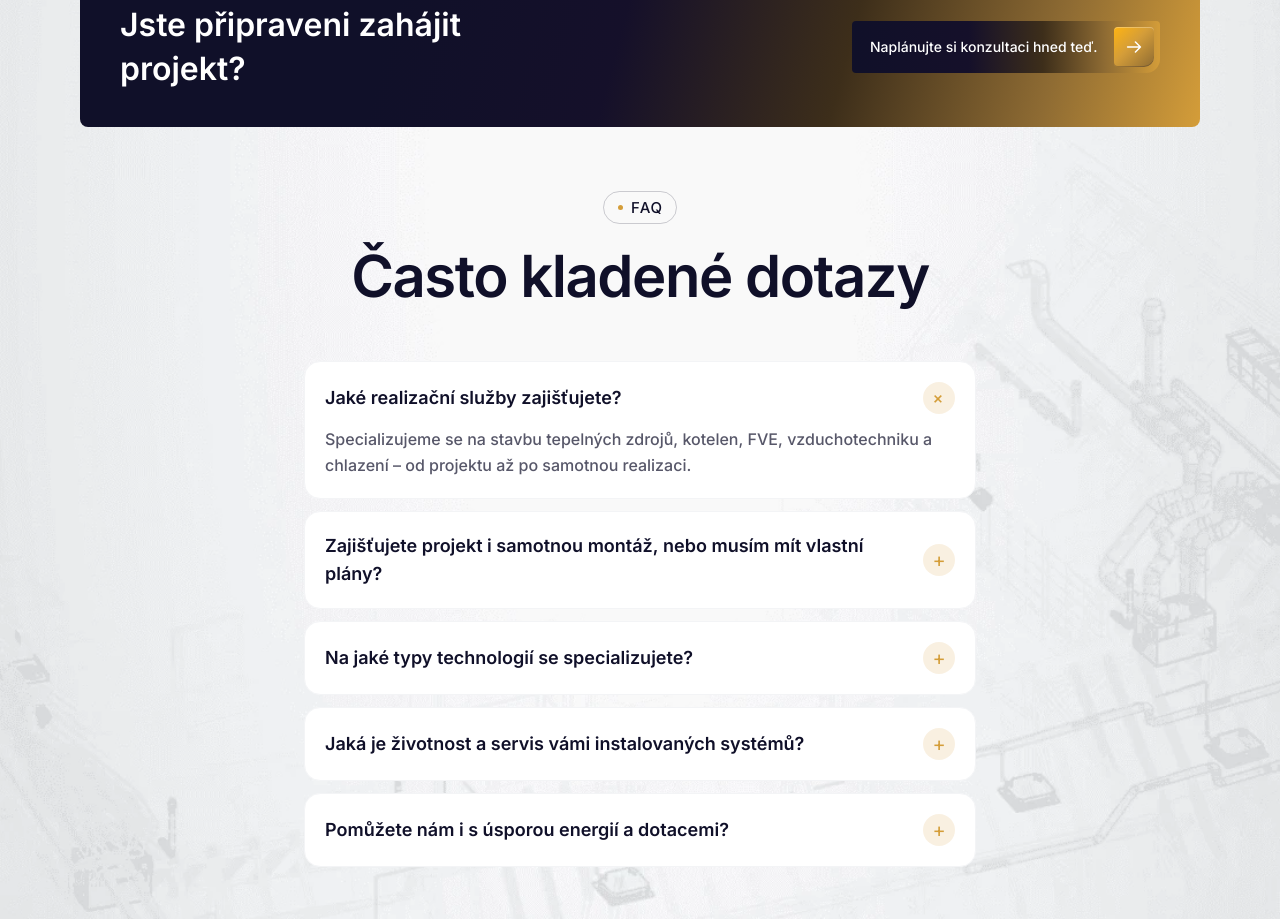
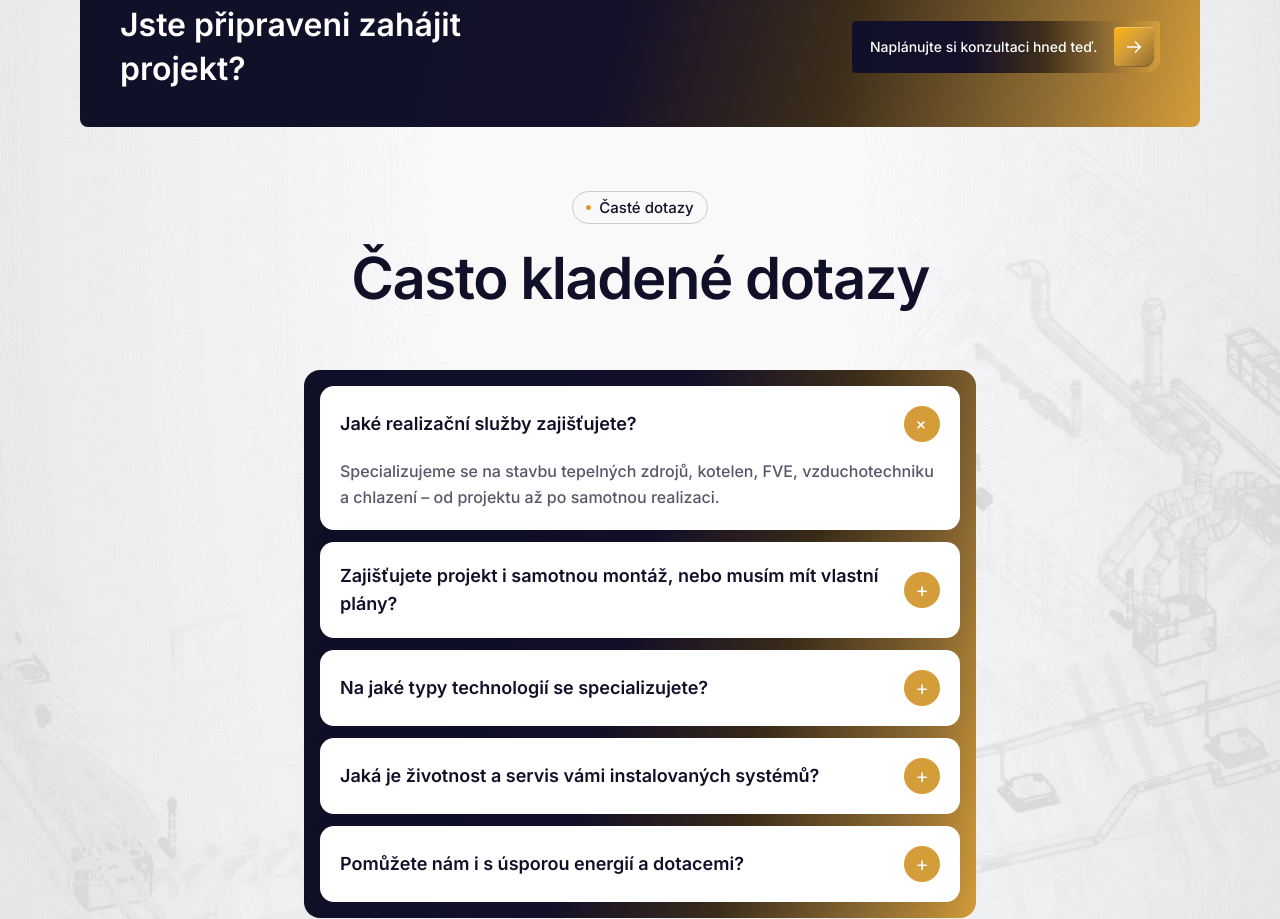
Before and after one commit to GringoOG/prokat, an Astro site: page /sluzby in a window 1280 px wide. Shown: the part 1298-2217 px from the top of the page. Built offline with nearby package versions, Linux system fonts and the light colour scheme; Astro itself is replaced by a stand-in of ours.

Commit message:
Sjednotit FAQ na webu na modro-zlatý rám jako u služeb.
Co-authored-by: Cursor <cursoragent@cursor.com>

```diff
--- a/src/components/FaqSection.astro
+++ b/src/components/FaqSection.astro
@@ -31,32 +31,37 @@ const faqs = [
 ];
 ---
 
-<section class="pb-16 pt-6 lg:pb-20 lg:pt-8">
-  <div class="mx-auto max-w-site px-6 lg:px-[28px]">
-    <div class="mb-12 text-center">
-      <SeoLabel class="mx-auto mb-4">FAQ</SeoLabel>
-      <h2 class="text-3xl font-semibold leading-snug tracking-tight text-navy sm:text-4xl lg:text-[58px] lg:leading-[1.25]">
+<section class="services-watermark relative pb-16 pt-6 lg:pb-20 lg:pt-8">
+  <div class="relative mx-auto max-w-site px-6 lg:px-[28px]">
+    <div class="mb-10 text-center lg:mb-14">
+      <SeoLabel class="mx-auto mb-5">Časté dotazy</SeoLabel>
+      <h2
+        class="text-3xl font-semibold leading-snug tracking-tight text-navy sm:text-4xl lg:text-[58px] lg:leading-[1.2]"
+      >
         Často kladené dotazy
       </h2>
     </div>
 
-    <div class="mx-auto w-full max-w-2xl space-y-3">
+    <div class="faq-frame mx-auto w-full max-w-2xl rounded-2xl p-3 sm:p-4">
+      <div class="space-y-3">
         {
           faqs.map((faq) => (
             <details
-            class="faq-item group w-full overflow-hidden rounded-2xl border border-gray-100 bg-white"
+              class="faq-item group w-full overflow-hidden rounded-[14px] bg-white shadow-[0_8px_30px_rgba(16,16,41,0.08)]"
               open={faq.open}
             >
-            <summary class="flex cursor-pointer list-none items-center justify-between gap-4 p-4 sm:gap-5 sm:p-5 [&::-webkit-details-marker]:hidden">
-              <span class="text-left text-sm font-semibold text-navy sm:text-base lg:text-lg">{faq.question}</span>
+              <summary class="flex cursor-pointer list-none items-center justify-between gap-4 p-4 sm:gap-5 sm:p-5 lg:gap-6 lg:p-5 [&::-webkit-details-marker]:hidden">
+                <span class="text-left text-sm font-semibold text-navy sm:text-base lg:text-lg">
+                  {faq.question}
+                </span>
                 <span
-                class="faq-icon flex h-8 w-8 shrink-0 items-center justify-center rounded-full bg-gold/15 text-xl font-light leading-none text-gold"
+                  class="faq-icon flex h-9 w-9 shrink-0 items-center justify-center rounded-full bg-gold text-xl font-light leading-none text-white"
                   aria-hidden="true"
                 >
                   +
                 </span>
               </summary>
-            <div class="-mt-2 px-4 pb-4 sm:px-5 sm:pb-5">
+              <div class="-mt-1 px-4 pb-4 sm:px-5 sm:pb-5 lg:px-5 lg:pb-5">
                 <p class="text-base font-medium leading-relaxed text-navy/70">{faq.answer}</p>
               </div>
             </details>
@@ -64,13 +69,5 @@ const faqs = [
         }
       </div>
     </div>
+  </div>
 </section>
-
-<style>
-  .faq-item[open] .faq-icon {
-    transform: rotate(45deg);
-  }
-  .faq-icon {
-    transition: transform 0.2s ease;
-  }
-</style>
--- a/src/pages/sluzby/[slug].astro
+++ b/src/pages/sluzby/[slug].astro
@@ -259,31 +259,6 @@ if (!service) {
 </Layout>
 
 <style>
-  .faq-item[open] .faq-icon {
-    transform: rotate(45deg);
-  }
-  .faq-icon {
-    transition: transform 0.2s ease;
-  }
-
-  .faq-frame {
-    position: relative;
-    background: linear-gradient(
-      105deg,
-      #101029 0%,
-      #101029 28%,
-      #15102a 48%,
-      #3d2e1a 68%,
-      #8e6b33 86%,
-      #d49d39 100%
-    );
-  }
-
-  .faq-frame > * {
-    position: relative;
-    z-index: 1;
-  }
-
   .benefit-card {
     background: transparent;
     border: none;
--- a/src/styles/global.css
+++ b/src/styles/global.css
@@ -49,6 +49,33 @@
     #8e6b33 86%,
     #d49d39 100%
   );
+}
+
+/* FAQ frame — same navy → gold as CTA banner */
+.faq-frame {
+  position: relative;
+  background: linear-gradient(
+    105deg,
+    #101029 0%,
+    #101029 28%,
+    #15102a 48%,
+    #3d2e1a 68%,
+    #8e6b33 86%,
+    #d49d39 100%
+  );
+}
+
+.faq-frame > * {
+  position: relative;
+  z-index: 1;
+}
+
+.faq-item[open] .faq-icon {
+  transform: rotate(45deg);
+}
+
+.faq-icon {
+  transition: transform 0.2s ease;
 }
 
 /* Same outer shape as „Získejte CN“ — keep colors separate */
```
Lines whose indentation alone changed are shown as unchanged.
